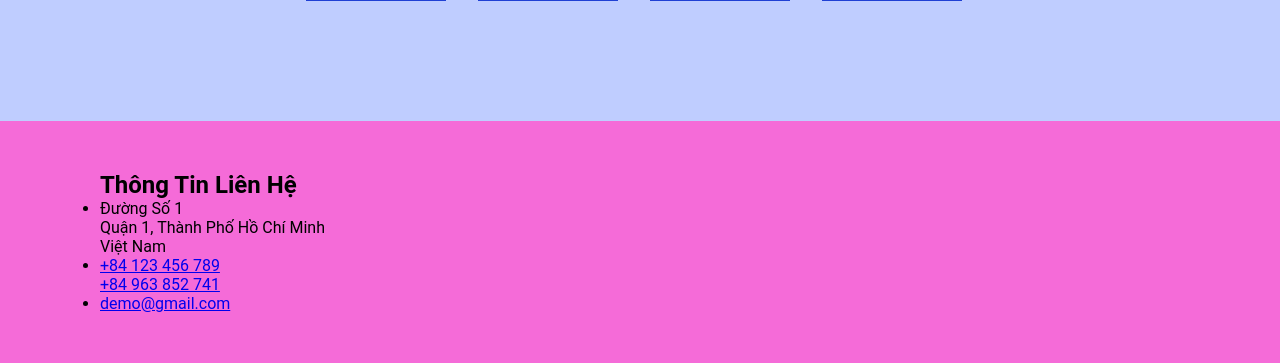
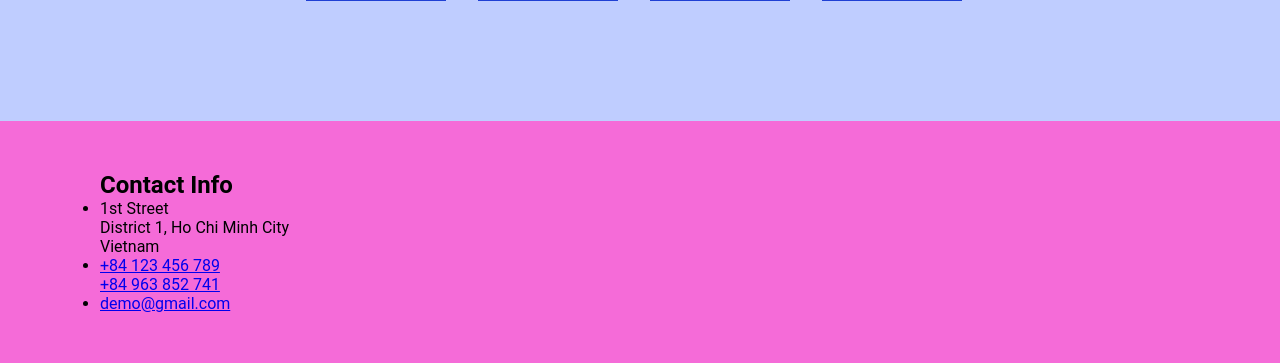
Before and after one commit to dtkhoa179/web1709, a PHP site: page / in a window 1280 px wide; the page is wider, and only the part inside the window is pictured. Shown: the part 923-1286 px from the top of that part. Run offline with PHP 8.4, Linux system fonts and the light colour scheme; data comes from the database, SQL or seed files in the repository; data that the repository does not hold is empty.

Commit message:
Update index.php

```diff
--- a/index.php
+++ b/index.php
@@ -138,13 +138,13 @@ mysqli_close($con);
 </div>
 <footer>
      <div class="about">
-             <h2>Thông Tin Liên Hệ</h2>
+             <h2>Contact Info</h2>
              <ul class="info">
                  <li>
                      <span><i class="fa fa-map-marker"></i></span>
-                     <span>Đường Số 1<br />
-                         Quận 1, Thành Phố Hồ Chí Minh<br />
-                         Việt Nam</span>
+                     <span>1st Street<br />
+                         District 1, Ho Chi Minh City<br />
+                         Vietnam</span>
                  </li>
                  <li>
                      <span><i class="fa fa-phone"></i></span>
```
